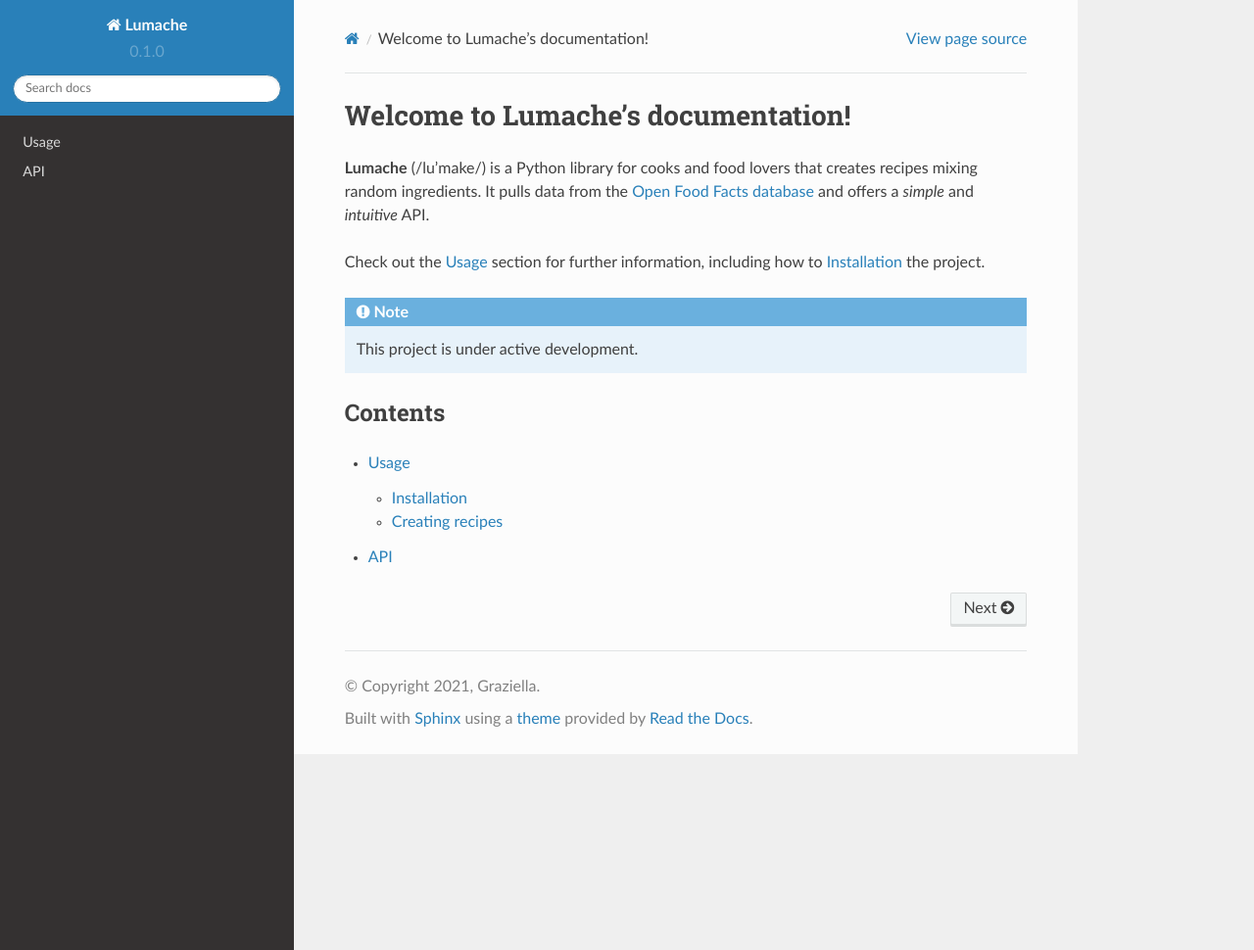
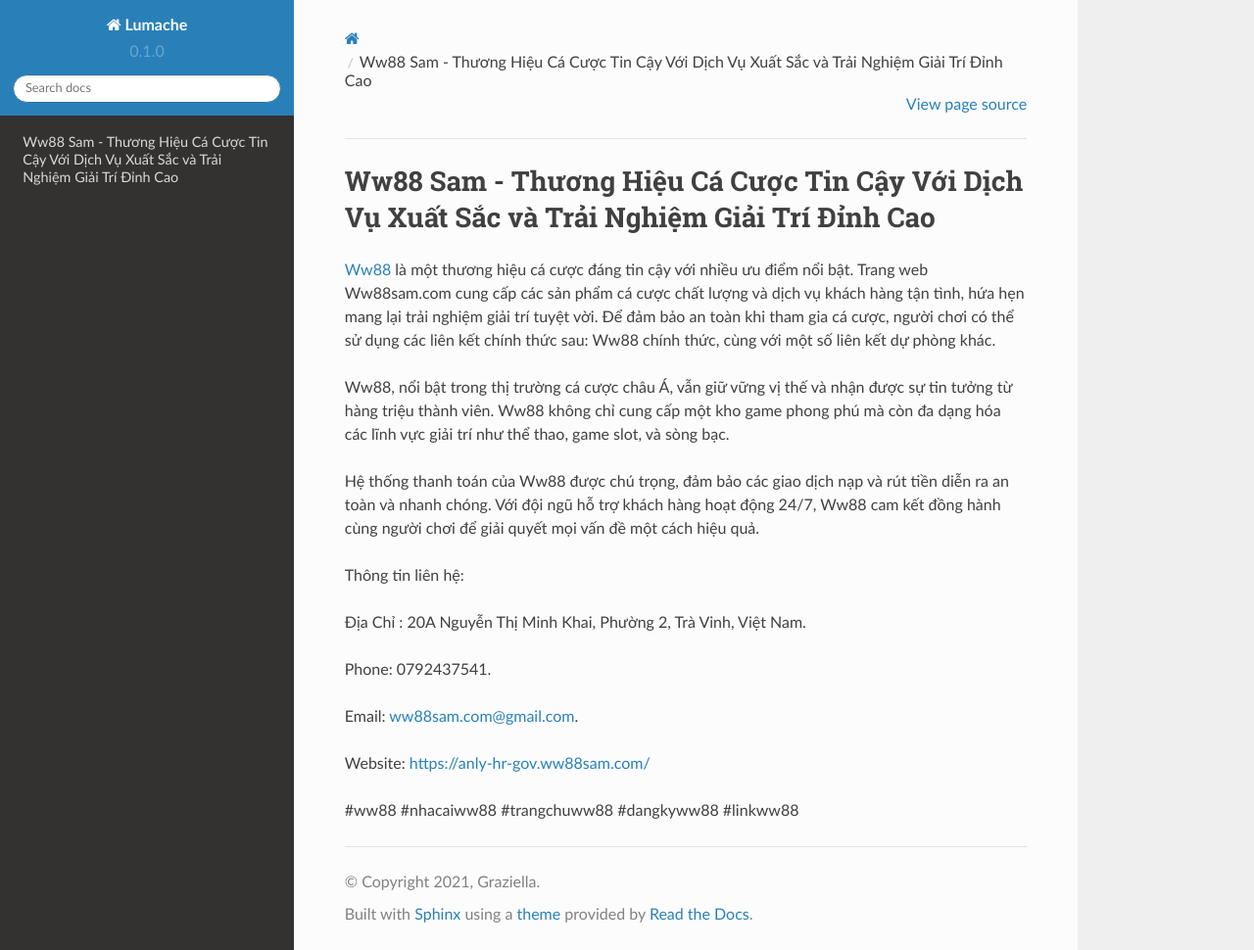
Before and after one commit to luongchanvien962/ww88samcom, a Sphinx documentation site: the page built from docs/source/index.rst, in a window 1280 px wide and 970 px high. Shown: the whole window at 98% size. Built offline with Sphinx 7.4.7 and the Read the Docs theme 2.0.0, drawn with Linux system fonts in a browser that asks for light colours.

Commit message:
Update index.rst

```diff
--- a/docs/source/index.rst
+++ b/docs/source/index.rst
@@ -1,22 +1,20 @@
-Welcome to Lumache's documentation!
+Ww88 Sam - Thương Hiệu Cá Cược Tin Cậy Với Dịch Vụ Xuất Sắc và Trải Nghiệm Giải Trí Đỉnh Cao
 ===================================
 
-**Lumache** (/lu'make/) is a Python library for cooks and food lovers
-that creates recipes mixing random ingredients.
-It pulls data from the `Open Food Facts database <https://world.openfoodfacts.org/>`_
-and offers a *simple* and *intuitive* API.
+`Ww88 <https://anly-hr-gov.ww88sam.com/>`_ là một thương hiệu cá cược đáng tin cậy với nhiều ưu điểm nổi bật. Trang web Ww88sam.com cung cấp các sản phẩm cá cược chất lượng và dịch vụ khách hàng tận tình, hứa hẹn mang lại trải nghiệm giải trí tuyệt vời. Để đảm bảo an toàn khi tham gia cá cược, người chơi có thể sử dụng các liên kết chính thức sau: Ww88 chính thức, cùng với một số liên kết dự phòng khác.
 
-Check out the :doc:`usage` section for further information, including
-how to :ref:`installation` the project.
+Ww88, nổi bật trong thị trường cá cược châu Á, vẫn giữ vững vị thế và nhận được sự tin tưởng từ hàng triệu thành viên. Ww88 không chỉ cung cấp một kho game phong phú mà còn đa dạng hóa các lĩnh vực giải trí như thể thao, game slot, và sòng bạc.
 
-.. note::
+Hệ thống thanh toán của Ww88 được chú trọng, đảm bảo các giao dịch nạp và rút tiền diễn ra an toàn và nhanh chóng. Với đội ngũ hỗ trợ khách hàng hoạt động 24/7, Ww88 cam kết đồng hành cùng người chơi để giải quyết mọi vấn đề một cách hiệu quả.
 
-   This project is under active development.
+Thông tin liên hệ:
 
-Contents
---------
+Địa Chỉ : 20A Nguyễn Thị Minh Khai, Phường 2, Trà Vinh, Việt Nam.
 
-.. toctree::
+Phone: 0792437541.
 
-   usage
-   api
+Email: ww88sam.com@gmail.com.
+
+Website: https://anly-hr-gov.ww88sam.com/
+
+#ww88 #nhacaiww88 #trangchuww88 #dangkyww88 #linkww88
```
